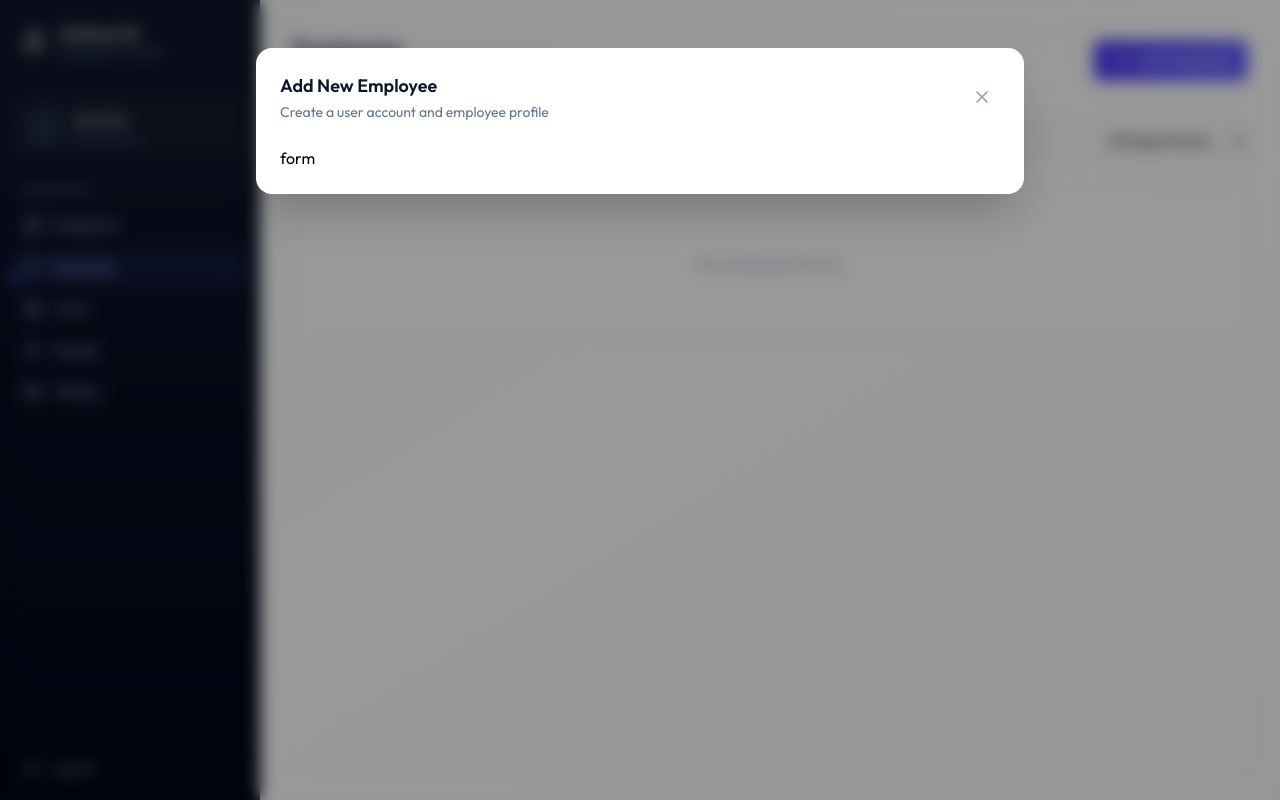
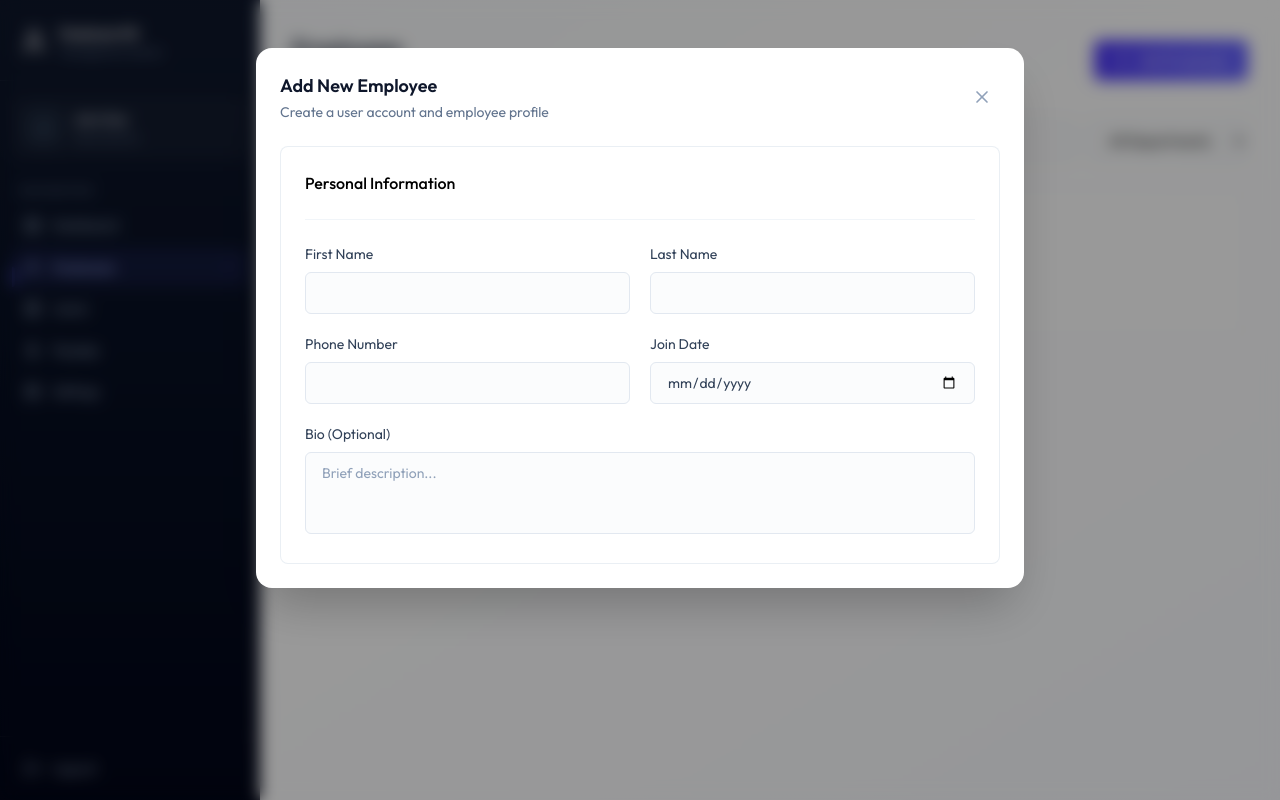
Before and after one commit to Sakshya10027/EMS-Platform, a React (Vite) app in the folder Client/: page /employees in a window 1280 px wide. Both pictures are taken after typing "Sample" into the empty fields and a click on the button "Add Employee". Built offline with nearby package versions, Linux system fonts and the light colour scheme.

Commit message:
Edit and Add new Employee form added

```diff
--- /dev/null
+++ b/Client/src/components/EmployeeForm.jsx
@@ -0,0 +1,45 @@
+import { useState } from "react"
+import {useNavigate} from "react-router-dom"
+
+const EmployeeForm = ({initialData, onSuccess, onCancel}) => {
+     const navigate = useNavigate()
+     const [loading ,setLoading] = useState(false)
+     const isEditMode = !!initialData;
+     const handleSubmit = async (e)=>{
+        e.preventDefault()
+     }
+  return (
+    <form onSubmit={handleSubmit} className="space-y-6 max-w-3xl animate-fade-in">
+        {/* Personal Info */}
+        <div className="card p-5 sm:p-6">
+            <h3 className="font-medium mb-6 pb-6 border-b border-slate-100">Personal Information</h3>
+            <div className="grid grid-cols-1 sm:grid-cols-2 gap-5 text-sm text-slate-700">
+                <div>
+                    <label className="block mb-2">First Name</label>
+                    <input name="firstName" required defaultValue={initialData?.firstName}/>
+                </div>
+                <div>
+                    <label className="block mb-2">Last Name</label>
+                    <input name="lastName" required defaultValue={initialData?.lastName}/>
+                </div>
+                <div>
+                    <label className="block mb-2">Phone Number</label>
+                    <input name="phone" required defaultValue={initialData?.phone}/>
+                </div>
+                <div>
+                    <label className="block mb-2">Join Date</label>
+                    <input type="date" name="joinDate" required defaultValue={initialData?.joinDate ? new Date (initialData.joinDate).toISOString().split("T")[0] : ""}/>
+                </div>
+                <div className="sm:col-span-2">
+                    <label className="block mb-2">Bio (Optional)</label>
+                    <textarea name="bio" defaultValue={initialData?.bio} rows={3} className="resize-none" placeholder="Brief description..."/>
+                </div>
+            </div>
+        </div>
+
+        {/*  */}
+    </form>
+  )
+}
+
+export default EmployeeForm
--- a/Client/src/pages/Employees.jsx
+++ b/Client/src/pages/Employees.jsx
@@ -2,6 +2,7 @@ import { useCallback, useState, useEffect } from "react"
 import {dummyEmployeeData,DEPARTMENTS} from "../assets/assets"
 import {Plus, Search, X} from "lucide-react"
 import EmployeeCard from "../components/EmployeeCard"
+import EmployeeForm from "../components/EmployeeForm"
 
 
 const Employees = () => {
@@ -82,7 +83,10 @@ const Employees = () => {
                             </button>
                         </div>
                         <div className="p-6">
-                            form
+                            <EmployeeForm onSuccess={()=>{
+                                setShowCreateModal(false);
+                                fetchEmployees();
+                            }} onCancel={()=>setShowCreateModal(false)}/>
                         </div>
                     </div>
                 </div>
@@ -101,7 +105,10 @@ const Employees = () => {
                             </button>
                         </div>
                         <div className="p-6">
-                            form
+                            <EmployeeForm initialData={editEmployee} onSuccess={()=>{
+                                setEditEmployee(null);
+                                fetchEmployees();
+                            }} onCancel={()=>setEditEmployee(null)}/>
                         </div>
                     </div>
                 </div>
```
